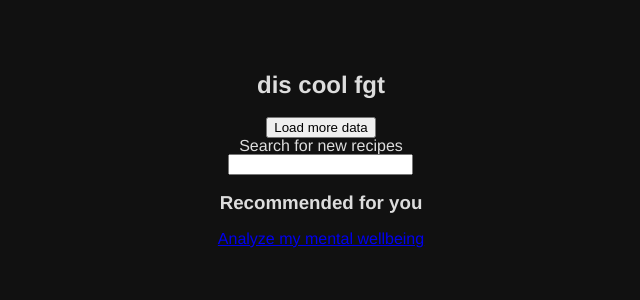
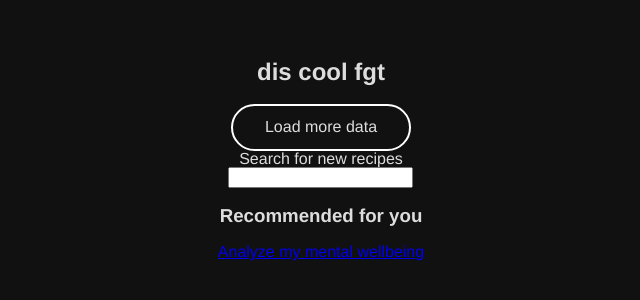
Before and after one commit to Jonesus/datahole, a React (Create React App) app: page /browse in a window 1280 px wide. Shown: the part 250-550 px from the top of the page, without its empty margins (319-959 px from the left). Built offline with nearby package versions, Linux system fonts and the light colour scheme.

Commit message:
Update button style

```diff
--- a/src/index.css
+++ b/src/index.css
@@ -57,3 +57,37 @@ h1 {
     margin: 0 auto;
   }
 }
+
+button {
+  border: none;
+  margin: 0;
+  padding: 0;
+  width: auto;
+  overflow: visible;
+
+  background: transparent;
+
+  /* inherit font & color from ancestor */
+  color: inherit;
+  font: inherit;
+
+  /* Normalize `line-height`. Cannot be changed from `normal` in Firefox 4+. */
+  line-height: normal;
+
+  /* Corrects font smoothing for webkit */
+  -webkit-font-smoothing: inherit;
+  -moz-osx-font-smoothing: inherit;
+
+  /* Corrects inability to style clickable `input` types in iOS */
+  -webkit-appearance: none;
+
+  padding: 0.8rem 2rem;
+  border: 2px solid white;
+  border-radius: 4rem;
+}
+
+button:hover {
+  color: black;
+  background-color: white;
+
+}
```
